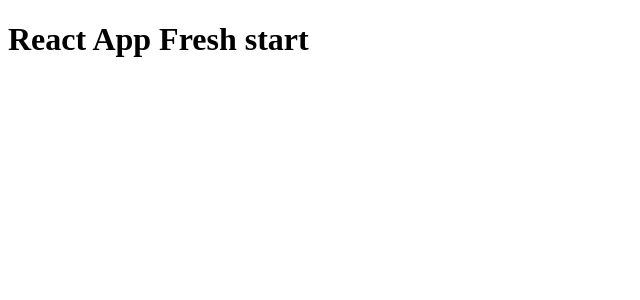
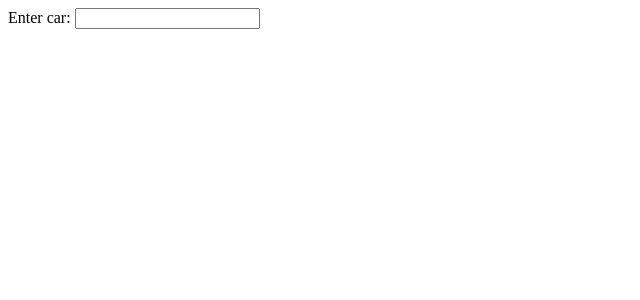
Before and after one commit to IulianStave/images-search-react-api, a React (Create React App) app: page / in a window 1280 px wide. Shown: the top 300 px of the page, without its empty margins (0-640 px from the left). Built offline with nearby package versions, Linux system fonts and the light colour scheme.

Commit message:
Add structure to project

```diff
--- /dev/null
+++ b/src/components/App.js
@@ -0,0 +1,14 @@
+import React from 'react';
+import SearchBar from './SearchBar';
+
+class App extends React.Component {
+  render () {
+    return (
+    <div>
+      <SearchBar/>
+    </div>
+    );
+  }
+};
+
+export default App;
--- /dev/null
+++ b/src/components/SearchBar.js
@@ -0,0 +1,16 @@
+import React from 'react';
+
+class SearchBar extends React.Component {
+  render () {
+    return (
+      <div>
+        <form>
+          <label for="carInput">Enter car: </label>
+          <input id="carInput" type="text"/>
+        </form>
+      </div>
+    );
+  }
+}
+
+export default SearchBar;
--- a/src/index.js
+++ b/src/index.js
@@ -1,12 +1,6 @@
 // Pics app - User input via React app
 import React from 'react';
 import ReactDOM from 'react-dom';
+import App from './components/App';
 
-class App extends React.Component {
-
-  render () {
-    return <div><h1>React App Fresh start</h1></div>;
-  }
-}
-
-ReactDOM.render(<App />, document.getElementById('root'));
+ReactDOM.render(<App />, document.querySelector('#root'));
```
